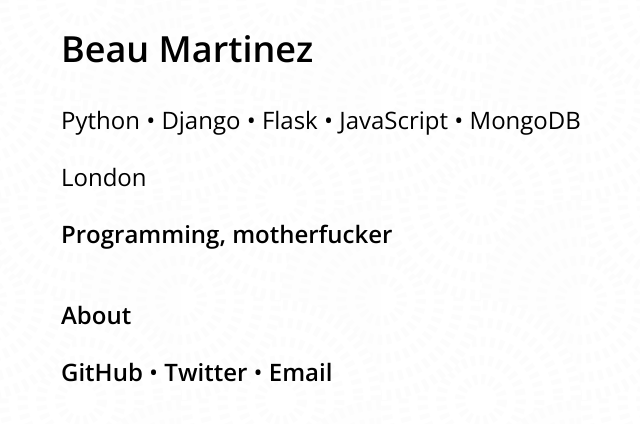
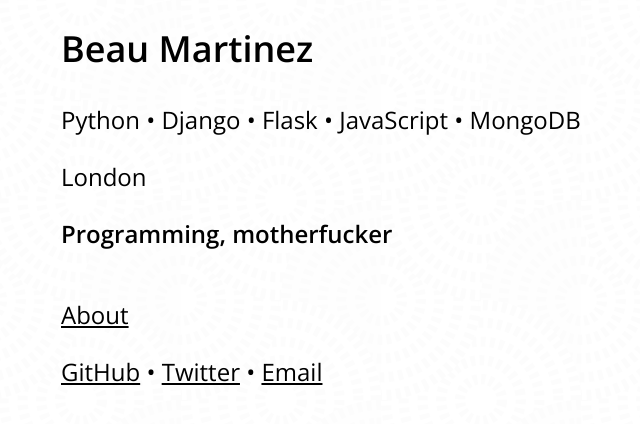
Before and after one commit to beaumartinez/home, a Flask app: page / in a window 1280 px wide. Shown: the top 424 px of the page, without its empty margins (219-859 px from the left). Run offline with Flask 2, Linux system fonts and the light colour scheme; some libraries are stand-ins or nearby versions.

Commit message:
Underline links

```diff
--- a/home/static/css/style.css
+++ b/home/static/css/style.css
@@ -1,7 +1,5 @@
 a {
     color: inherit;
-    font-weight: bold;
-    text-decoration: inherit;
 }
 
 body {
```
